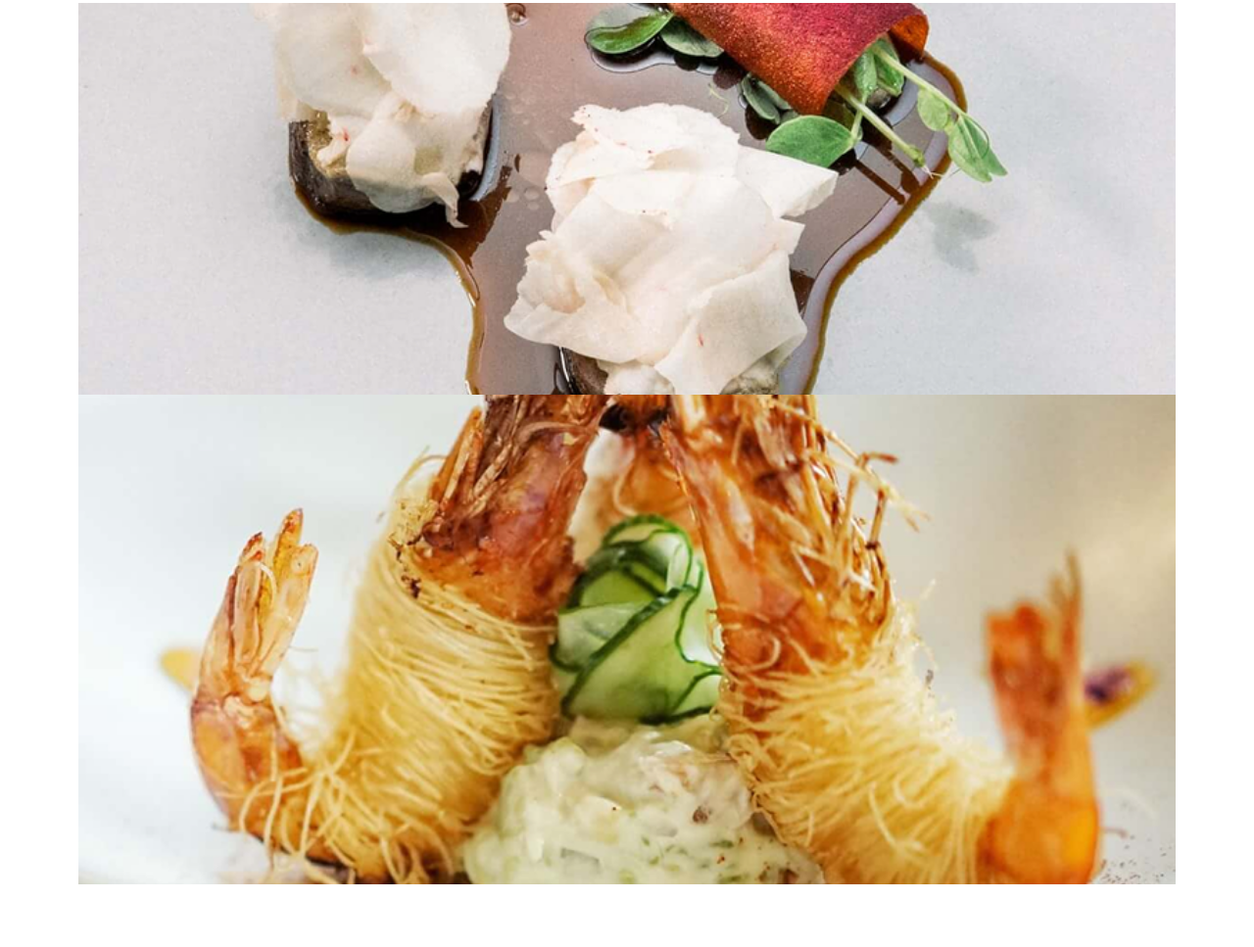
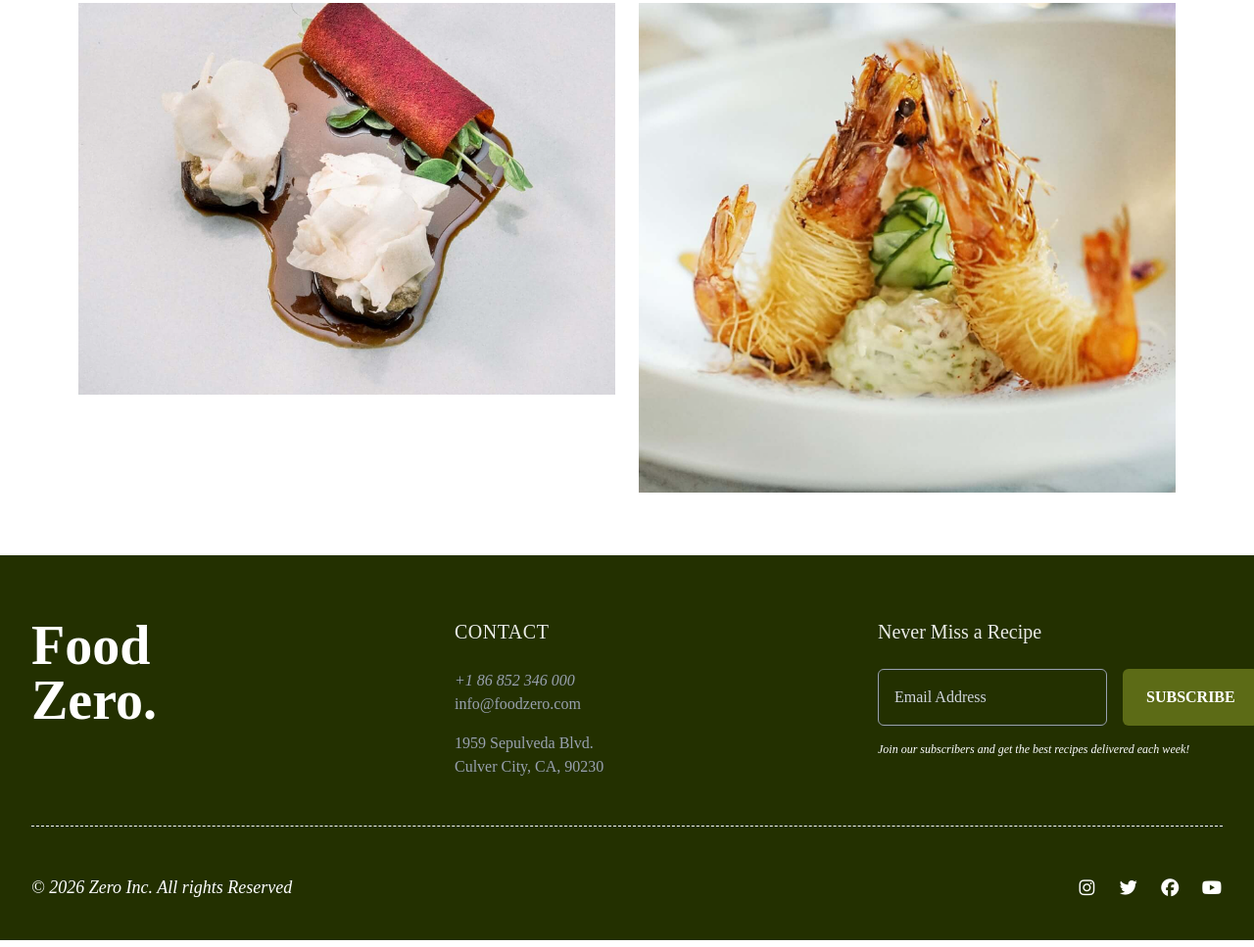
Before and after one commit to tagwaomer/FoodZero, a website: page grids.html in a window 1280 px wide. Shown: the part 2014-2981 px from the top of the page at 98% size. Drawn offline with nearby package versions, Linux system fonts and the light colour scheme.

Commit message:
create drink and dinner grids section

```diff
--- a/grids.html
+++ b/grids.html
@@ -125,7 +125,7 @@
 
   </div>
 
-  <div class="grid md:grid-cols-2 gap-6 mt-6"></div>
+  <div class="grid md:grid-cols-2 gap-6 mt-6">
 
     <div x-show="filter==='all' || filter==='starter'" class="group relative overflow-hidden">
       <img src="./assets/Imag/Feature Image5.png"
@@ -150,7 +150,87 @@
   </div>
 
 </section>
+<script src="https://unpkg.com/alpinejs" defer></script>
+<!-- footer section -->
+ <footer class="bg-background text-foreground font-Rufina pt-12 pb-8 sm:pt-16 sm:pb-10">
+  <div class=" container mx-auto px-6 lg:px-8">
 
-<script src="https://unpkg.com/alpinejs" defer></script>
+    <div class="grid grid-cols-1 md:grid-cols-3 gap-y-12 md:gap-x-12 lg:gap-x-20">
+
+      <div class="flex flex-col items-center md:items-start text-center md:text-left">
+        <h2 class="text-4xl sm:text-5xl lg:text-[56px] font-bold  text-white">
+          Food <br> Zero.
+        </h2>
+      </div>
+
+      <div class="flex flex-col items-center md:items-start text-center md:text-left">
+        <h3 class="text-lg sm:text-xl mb-6 font-medium tracking-wide uppercase text-white/90">
+          Contact
+        </h3>
+        <div class="space-y-4 text-sm sm:text-base text-gray-400">
+          <p>
+            <a href="tel:+186852346000" class="hover:text-[#5C6B16] transition-colors duration-300 italic">
+              +1 86 852 346 000
+            </a><br>
+            <a href="mailto:info@foodzero.com" class="hover:text-[#5C6B16] transition-colors duration-300">
+              info@foodzero.com
+            </a>
+          </p>
+          <p >
+            1959 Sepulveda Blvd.<br>
+            Culver City, CA, 90230
+          </p>
+        </div>
+      </div>
+
+      <div class="flex flex-col items-center md:items-start text-center md:text-left">
+        <h3 class="text-lg sm:text-xl mb-6 font-medium  text-white/90">
+          Never Miss a Recipe
+        </h3>
+
+        <form >
+     <div class="flex flex-col sm:flex-row gap-4  ">
+  <input
+    id="footer-email"
+    type="email"
+    placeholder="Email Address"
+    class="flex-1 px-4 py-3 sm:py-4 text-sm sm:text-base text-white border border-gray-400 rounded-md focus:outline-none focus:ring-2 focus:ring-[#5C6B16] focus:border-[#5C6B16] bg-transparent placeholder-gray-300"
+    required
+  />
+  <button
+    type="submit"
+    class="w-full sm:w-auto bg-[#5C6B16] text-white px-6 py-3 sm:py-4 text-sm sm:text-base font-bold uppercase rounded-md hover:bg-[#4c5912] transition-colors duration-300"
+  >
+    Subscribe
+  </button>
+</div>
+          <p class="text-xs mt-4  italic">
+            Join our subscribers and get the best recipes delivered each week!
+          </p>
+        </form>
+      </div>
+
+    </div>
+
+    <div class="border-t border-dashed  my-12 "></div>
+
+    <div class="flex flex-col  md:flex-row items-center justify-between gap-8">
+
+      <p class="text-xs sm:text-lg italic">
+        © 2026 Zero Inc. All rights Reserved
+      </p>
+  <div class="flex gap-5 text-lg">
+
+        <i class="fa-brands fa-instagram hover:text-[#5C6B16] cursor-pointer transition duration-300"></i>
+        <i class="fa-brands fa-twitter hover:text-[#5C6B16] cursor-pointer transition duration-300"></i>
+        <i class="fa-brands fa-facebook hover:text-[#5C6B16] cursor-pointer transition duration-300"></i>
+        <i class="fa-brands fa-youtube hover:text-[#5C6B16] cursor-pointer transition duration-300"></i>
+
+      </div>
+
+  </div>
+</footer>
+
+
 </body>
 </html>
```
